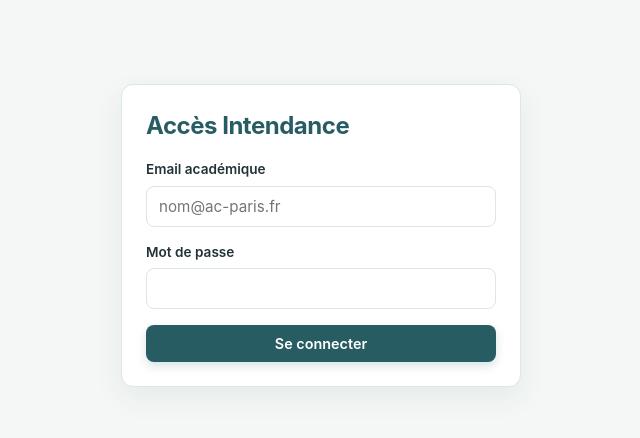
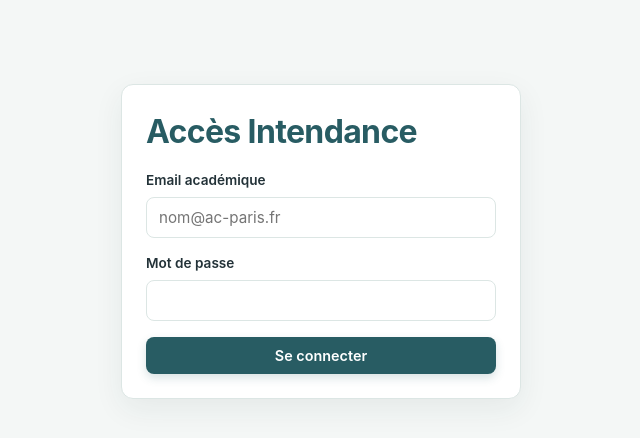
Before and after one commit to Zachessmaster/cantine-lycee, a plain HTML site: page admin.html in a window 1280 px wide. Shown: the whole page, without its empty margins (319-959 px from the left). Drawn offline with nearby package versions, Linux system fonts and the light colour scheme.

Commit message:
Fix HTML formatting and improve structure

```diff
--- a/admin.html
+++ b/admin.html
@@ -12,7 +12,7 @@
   <div class="container">
     <!-- 1. ÉCRAN DE CONNEXION INTENDANCE -->
     <div id="loginView" class="card">
-      <h2 class="login-title">Accès Intendance</h2>
+      <h1 class="login-title">Accès Intendance</h1>
       <form id="loginForm">
         <!-- Je demande les identifiants du compte d'intendance avant d'afficher les inscriptions. -->
         <div class="form-group">
```
